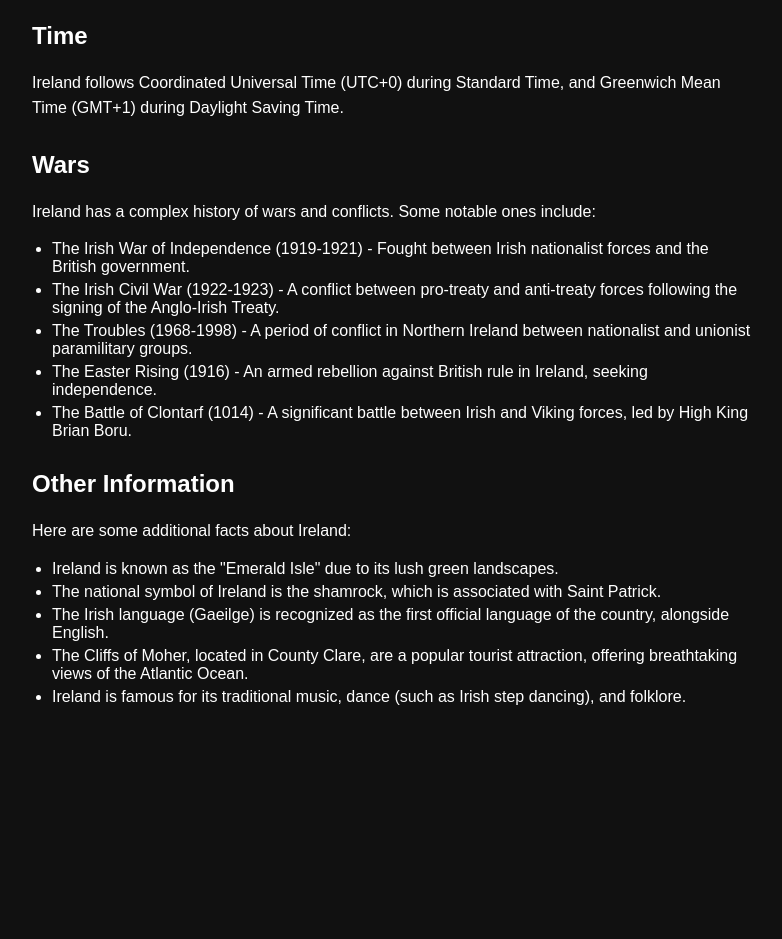
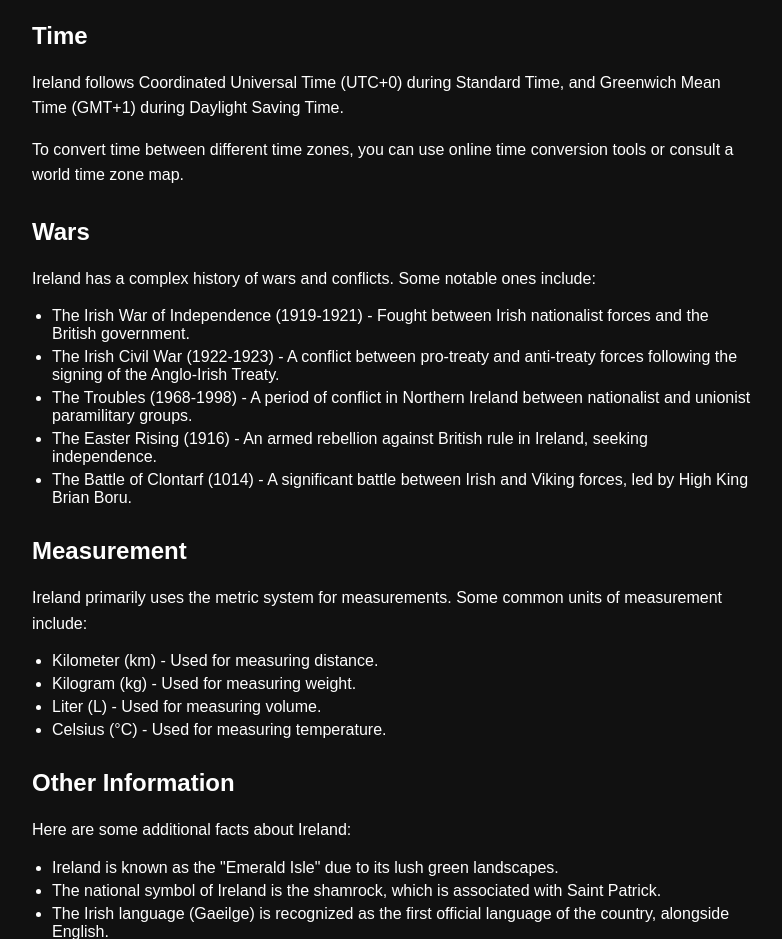
Before and after one commit to HttpAnimation/Unveiling-Ireland-s-Rich-History, a plain HTML site: page index.html in a window 1280 px wide. Shown: the part 380-1319 px from the top of the page, without its empty margins (248-1030 px from the left). Before the commit the page ends 1146 px from the top, so only its background shows below. Drawn offline with Linux system fonts and the light colour scheme.

Commit message:
Add files via upload

```diff
--- a/index.html
+++ b/index.html
@@ -66,6 +66,7 @@
 
     <h2>Time</h2>
     <p>Ireland follows Coordinated Universal Time (UTC+0) during Standard Time, and Greenwich Mean Time (GMT+1) during Daylight Saving Time.</p>
+    <p>To convert time between different time zones, you can use online time conversion tools or consult a world time zone map.</p>
 
     <h2>Wars</h2>
     <p>Ireland has a complex history of wars and conflicts. Some notable ones include:</p>
@@ -75,6 +76,15 @@
       <li>The Troubles (1968-1998) - A period of conflict in Northern Ireland between nationalist and unionist paramilitary groups.</li>
       <li>The Easter Rising (1916) - An armed rebellion against British rule in Ireland, seeking independence.</li>
       <li>The Battle of Clontarf (1014) - A significant battle between Irish and Viking forces, led by High King Brian Boru.</li>
+    </ul>
+
+    <h2>Measurement</h2>
+    <p>Ireland primarily uses the metric system for measurements. Some common units of measurement include:</p>
+    <ul>
+      <li>Kilometer (km) - Used for measuring distance.</li>
+      <li>Kilogram (kg) - Used for measuring weight.</li>
+      <li>Liter (L) - Used for measuring volume.</li>
+      <li>Celsius (°C) - Used for measuring temperature.</li>
     </ul>
 
     <h2>Other Information</h2>
```
